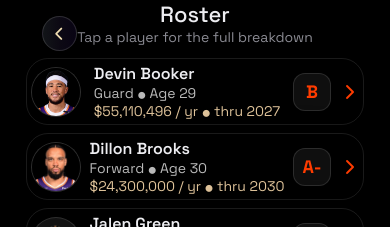
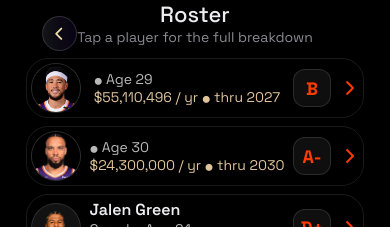
Before and after one commit to chrisreliga/HoopsIQ, a React (Vite) app: page /full-roster in a window 390 px wide. Shown: the top 227 px of the page. Built offline with nearby package versions, Linux system fonts and the light colour scheme.

Commit message:
Combine API player data with local roster data
Add Id to local players to match with balldontlie data. Show combined players on desktop and mobile. Add null checks so the roster doesn't crash before data loads.

```diff
--- a/src/components/TeamDashboard/TeamRoster/TeamRoster.jsx
+++ b/src/components/TeamDashboard/TeamRoster/TeamRoster.jsx
@@ -10,10 +10,9 @@ import "./TeamRoster.css";
 export default function TeamRoster() {
   const [apiPlayers, setApiPlayers] = useState(null);
 
-  const mobileTeamRoster = apiPlayers.slice(0, 9);
   const isMobile = useMediaQuery("(max-width: 1100px)");
-  const visible = isMobile ? mobileTeamRoster : apiPlayers;
-  console.log(apiPlayers);
+
+  console.table(apiPlayers);
 
   useEffect(() => {
     fetch("https://api.balldontlie.io/v1/players?per_page=100&team_ids[]=24", {
@@ -25,6 +24,16 @@ export default function TeamRoster() {
         setApiPlayers(result.data);
       });
   }, []);
+
+  const combinedPlayers = apiPlayers
+    ? players.map((player) => {
+        const apiMatch = apiPlayers.find((p) => p.id === player.id);
+        return { ...player, api: apiMatch };
+      })
+    : null;
+
+  const mobileTeamRoster = combinedPlayers && combinedPlayers.slice(0, 9);
+  const visible = isMobile ? mobileTeamRoster : combinedPlayers;
 
   return (
     <section className="team-roster-section">
@@ -45,8 +54,8 @@ export default function TeamRoster() {
             >
               <div className="avatar">
                 <img
-                  // src={player.bio.playerIcon}
-                  alt={player.last_name}
+                  src={player.bio.playerIcon}
+                  alt={`${player.api?.first_name} ${player.api?.last_name}`}
                   className="avatar-img"
                 />
               </div>
@@ -55,12 +64,12 @@ export default function TeamRoster() {
                   className="avatar-name
             "
                 >
-                  {player.first_name}
-                  {player.last_name}
+                  {player.api?.first_name}
+                  {player.api?.last_name}
                 </h4>
 
                 <p className="avatar-position-age">
-                  {player.position} {""}
+                  {player.api?.position} {""}
                   <i className="fa-solid fa-circle dot-separator"></i> Age {""}
                   {player.bio.age}
                 </p>
--- a/src/data/players.js
+++ b/src/data/players.js
@@ -12,18 +12,14 @@ import jalengreenPlayerIcon from "../assets/jalengreenPlayerIcon.png";
 
 const devinBooker = {
   sport: "NBA",
-  id: "devin-booker",
+  id: 57,
 
   bio: {
-    name: "Devin Booker",
-    team: "Phoenix Suns",
-    position: "Guard",
     playerImage: devinBookerImage,
     widescreenPlayerImage: widescreenBook,
     playerIcon: devinbookerPlayerIcon,
     teamLogo: SunsLogo,
     age: 29,
-    country: "USA",
     height: "6'5\"",
     birthplace: "Grand Rapids, MI",
     college: "UKY",
@@ -51,18 +47,14 @@ const devinBooker = {
 
 const dillonBrooks = {
   sport: "NBA",
-  id: "dillon-brooks",
+  id: 66,
 
   bio: {
-    name: "Dillon Brooks",
-    team: "Phoenix Suns",
-    position: "Forward",
     playerImage: dillonBrooksImage,
     // widescreenPlayerImage: widescreenBook,
     playerIcon: dillonbrooksPlayerIcon,
     teamLogo: SunsLogo,
     age: 30,
-    country: "CAD",
     height: "6'7\"",
     birthplace: "Mississauga, ON",
     college: "ORE",
@@ -90,7 +82,7 @@ const dillonBrooks = {
 
 const jalenGreen = {
   sport: "NBA",
-  id: "jalen-green",
+  id: 17895966,
 
   bio: {
     name: "Jalen Green",
@@ -129,7 +121,7 @@ const jalenGreen = {
 
 const milesBridges = {
   sport: "NBA",
-  id: "miles-bridges",
+  id: 62,
 
   bio: {
     name: "Miles Bridges",
```
